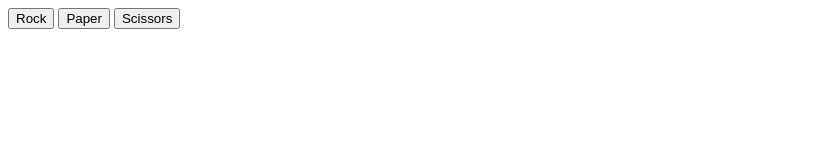
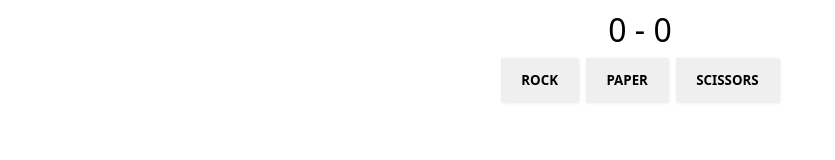
Before and after one commit to barryhanna/project-odin-rock-paper-scissors, a plain HTML site: page index.html in a window 1280 px wide. Shown: the whole page, without its empty margins (0-835 px from the left). Drawn offline with Linux system fonts and the light colour scheme.

Commit message:
Add scores

```diff
--- a/index.html
+++ b/index.html
@@ -6,11 +6,13 @@
 	<meta http-equiv="X-UA-Compatible" content="IE=edge">
 	<meta name="viewport" content="width=device-width, initial-scale=1.0">
 	<title>Rock, Paper, Scissors</title>
+	<link rel="stylesheet" href="style.css">
 	<script src="./script.js" defer></script>
 </head>
 
 <body>
 	<main>
+		<div class="score"><span id="playerScore"></span> - <span id="compScore"></span></div>
 		<button id="rock-btn" data-value="rock">Rock</button>
 		<button id="paper-btn" data-value="paper">Paper</button>
 		<button id="scissors-btn" data-value="scissors">Scissors</button>
--- a/script.js
+++ b/script.js
@@ -1,6 +1,10 @@
 const buttons = Array.from(document.querySelectorAll('button'));
 const resultsDiv = document.getElementById('results');
 const choices = ['Rock', 'Paper', 'Scissors'];
+const playerScoreDisplay = document.getElementById('playerScore');
+const compScoreDisplay = document.getElementById('compScore');
+let compScore = 0;
+let playerScore = 0;
 
 function computerPlay() {
   return choices[Math.floor(Math.random() * choices.length)];
@@ -9,7 +13,6 @@ function computerPlay() {
 function handleClick(e) {
   const playerSelection = e.target.dataset.value;
   const result = playRound(playerSelection, computerPlay());
-  console.log(result);
 }
 
 function showResults(result) {
@@ -26,17 +29,24 @@ function playRound(playerSelection, computerSelection) {
     result = `Draw: ${player} and ${computer}`;
   } else if (player === 'rock' && computer === 'scissors') {
     result = `You Win! Rock beats scissors`;
+    playerScore++;
   } else if (player === 'paper' && computer === 'rock') {
     result = `You Win! Paper beats rocks`;
+    playerScore++;
   } else if (player === 'scissors' && computer === 'paper') {
     result = `You Win! Scissors beats paper`;
+    playerScore++;
   } else if (computer === 'rock' && player === 'scissors') {
     result = `You Lose! Rock beats scissors`;
+    compScore++;
   } else if (computer === 'paper' && player === 'rock') {
     result = `You Lose! Paper beats rocks`;
+    compScore++;
   } else if (computer === 'scissors' && player === 'paper') {
     result = `You Lose! Scissors beats paper`;
+    compScore++;
   }
+  updateScore();
   showResults(result);
 }
 
@@ -51,3 +61,10 @@ function game() {
     console.log('Draw');
   }
 }
+
+function updateScore() {
+  playerScoreDisplay.innerText = playerScore;
+  compScoreDisplay.innerText = compScore;
+}
+
+updateScore();
--- /dev/null
+++ b/style.css
@@ -0,0 +1,16 @@
+body {
+  font-family: system-ui, -apple-system, BlinkMacSystemFont, 'Segoe UI', Roboto,
+    Oxygen, Ubuntu, Cantarell, 'Open Sans', 'Helvetica Neue', sans-serif;
+  font-size: 2rem;
+  text-align: center;
+}
+
+button {
+  font-family: inherit;
+  font-weight: bold;
+  border: none;
+  padding: 1em 1.5em;
+  text-transform: uppercase;
+  box-shadow: 1px 1px 3px rgba(0, 0, 0, 0.1);
+  cursor: pointer;
+}
```
